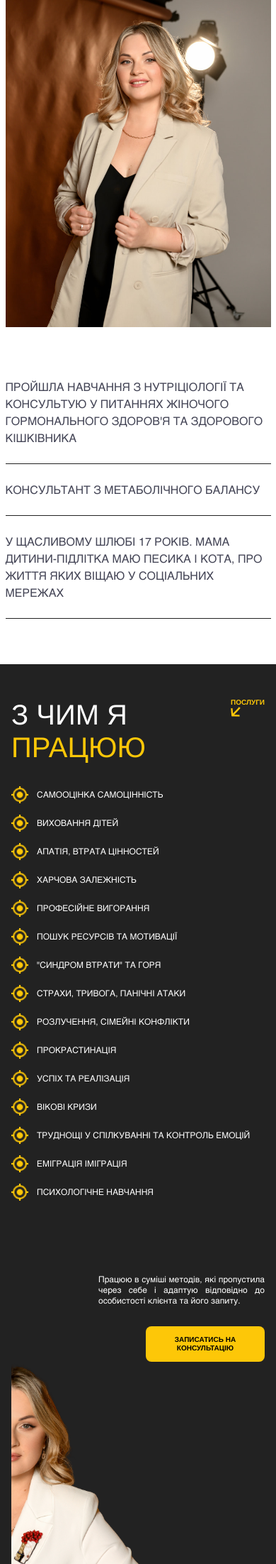
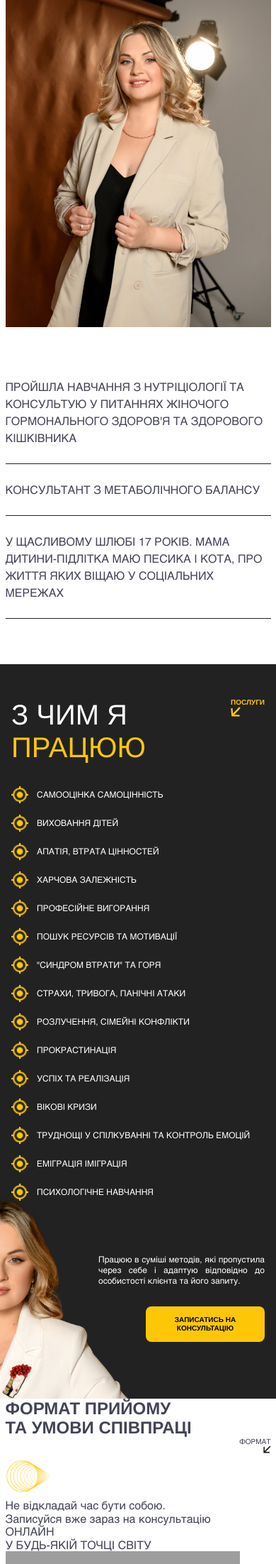
Before and after one commit to TrotskyuYurii/annaHai, a PHP site: page / in a window 390 px wide. Shown: the part 1587-3791 px from the top of the page at 71% size. Run offline with PHP 8.4, Linux system fonts and the light colour scheme; some libraries are stand-ins or nearby versions; grey boxes are pictures that could not be loaded.

Commit message:
whatmywork_content

```diff
--- a/css/styles.css
+++ b/css/styles.css
@@ -441,19 +441,20 @@ body {
 }
 
 .whatmywork_content {
-  /* padding-bottom: 64px;
-  position: relative; */
+  padding-bottom: 80px;
+  position: relative;
 }
 
 .whatmywork_list {
   font-size: 12px;
-  /* margin: 0 auto;
-  display: grid;
-  grid-template-columns: repeat(3, 1fr);
-  gap: 24px;
-  max-width: 1038px; */
   color: var(--main-color3);
-  padding-bottom: 87px;
+  padding-bottom: 59px;
+  position: relative;
+  z-index: 2;
+}
+
+.whatmywork_list ul:first-child {
+  padding-left: 0;
 }
 
 .whatmywork_list li {
@@ -492,16 +493,14 @@ margin-left: auto;
 
 
 .whatmywork_photo {
-  /* position: absolute; */
-  left: 0;
+  position: absolute;
+  left: -16px;
   bottom: 0;
-  max-height: 100%;
-  width: auto;
-  object-fit: contain;
-  z-index: 1;
   max-width: 190px;
   max-height: 286px;
-  /* display: none; */
+  z-index: 1;
+  margin: 0;
+  padding: 0;
 }
 
 
```
